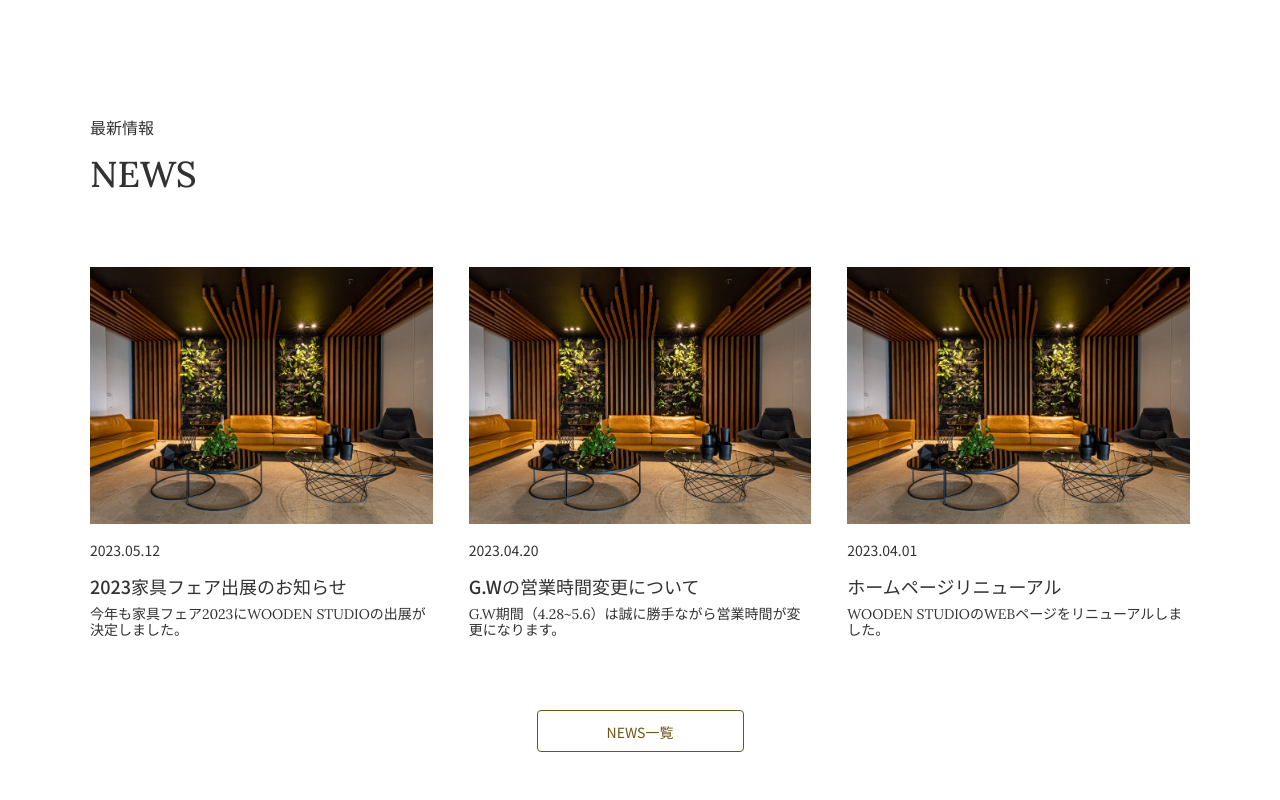
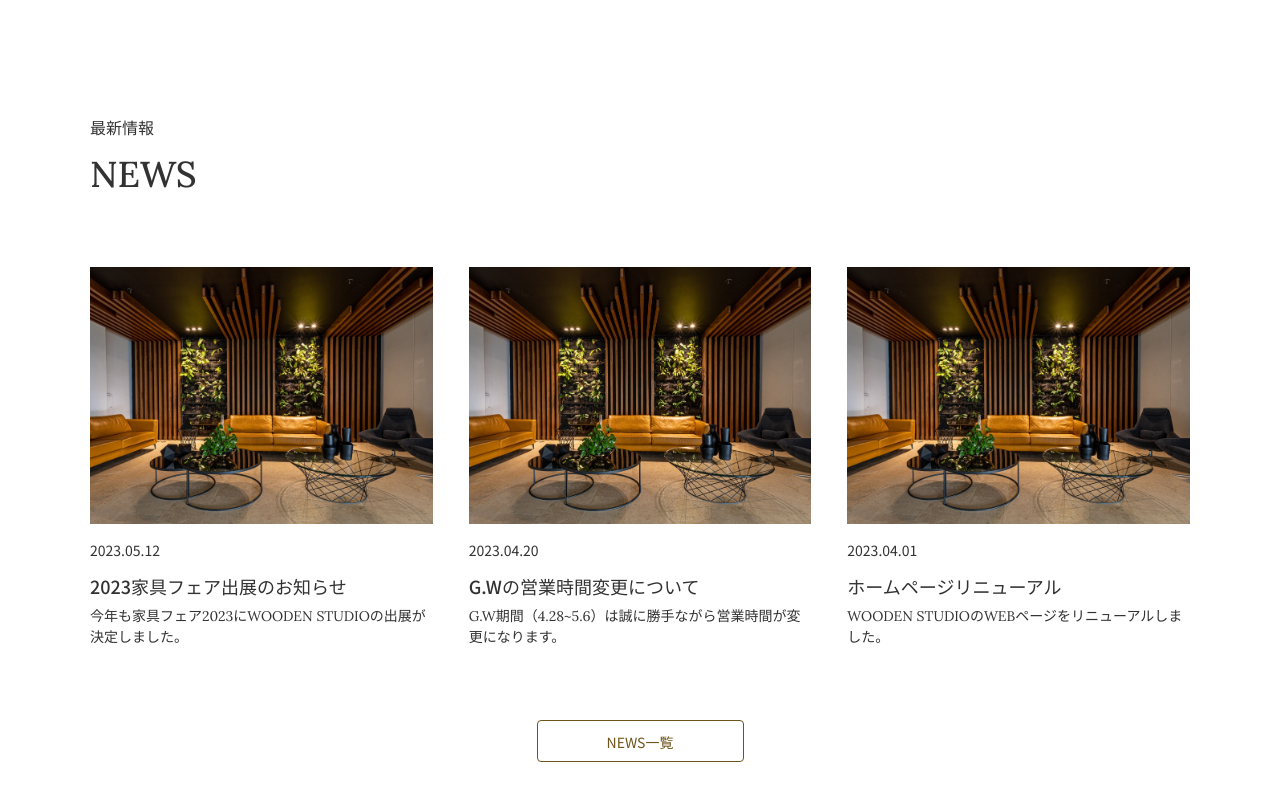
Before and after one commit to onochang/WOODENSTUDIO-2023, a plain HTML site: page index.html in a window 1280 px wide. Shown: the part 2971-3771 px from the top of the page. Drawn offline with Linux system fonts and the light colour scheme.

Commit message:
edit:class name

```diff
--- a/scss/style.scss
+++ b/scss/style.scss
@@ -192,7 +192,7 @@
             margin-bottom: 9px;
         }
 
-        &_excerpt{
+        &__excerpt{
             line-height: 1.5;
         }
     }
```
Also changed, not shown: css/style.css, css/style.min.css, 1 other file.
